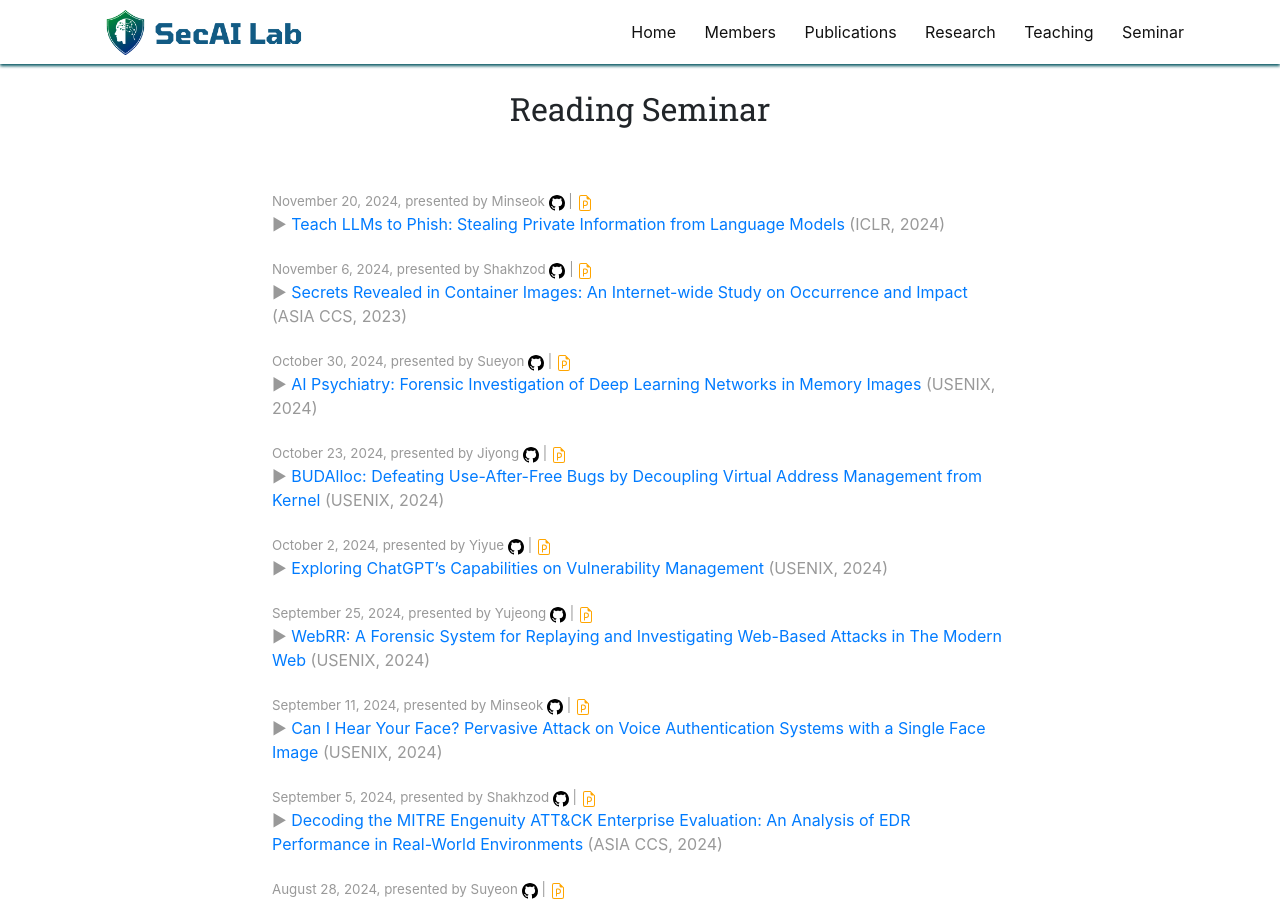
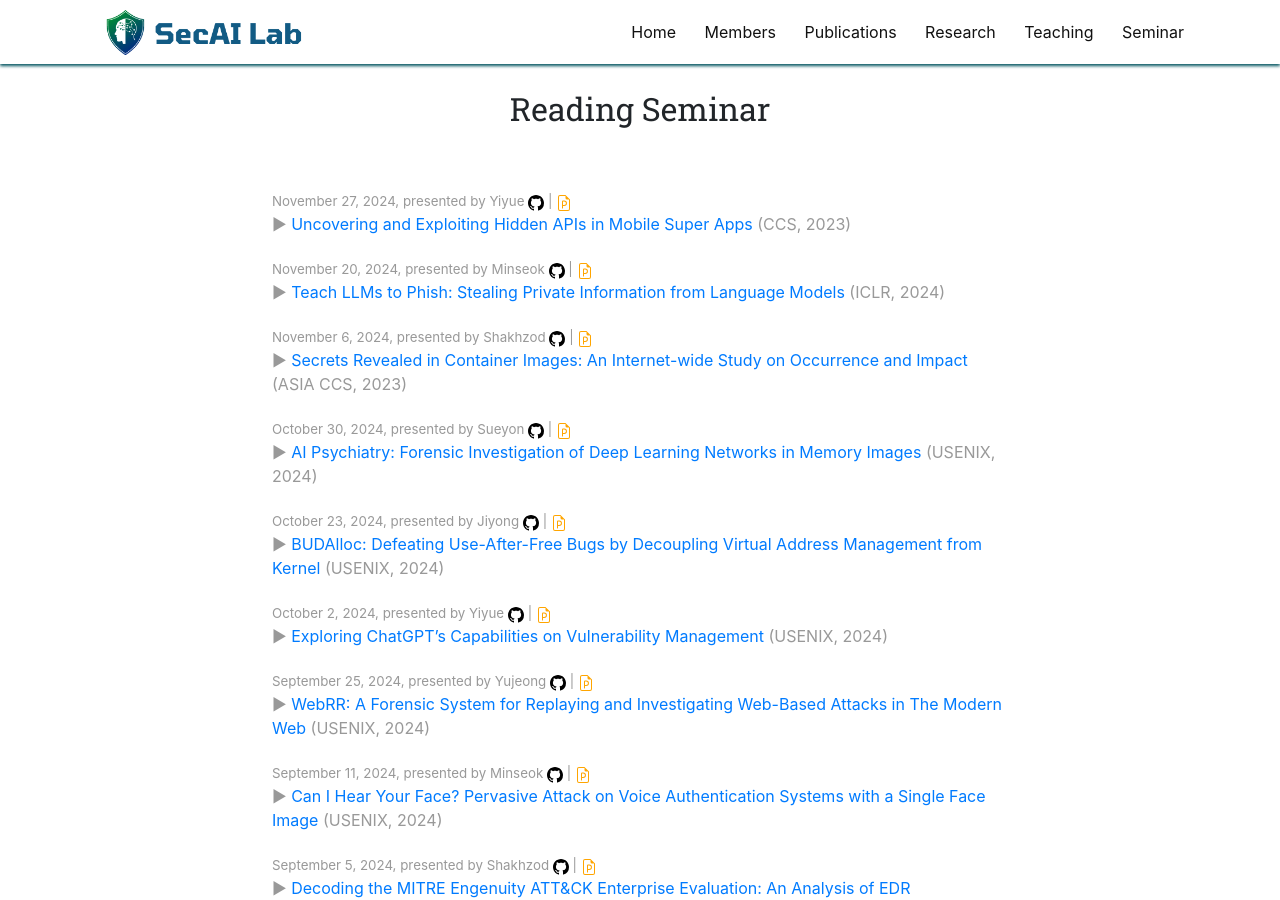
Before and after one commit to SecAI-Lab/secai-lab.github.io, a Jekyll site: the page built from pages/seminar.md, in a window 1280 px wide and 900 px high. Built offline with Jekyll 4.4.1, drawn with Linux system fonts in a browser that asks for light colours; nearby versions of some CDN libraries.

Commit message:
Update readings.yml

```diff
--- a/_data/readings.yml
+++ b/_data/readings.yml
@@ -1,3 +1,13 @@
+- title: "Uncovering and Exploiting Hidden APIs in Mobile Super Apps"
+  link: "https://dl.acm.org/doi/10.1145/3576915.3616676"
+  ppt_link: "https://for8821.synology.me:5001/d/s/10zk4kfAHVXxEMf7JwOZ8Tfu8xOyw6db/vUq4BkNEaWPqcv-did2uFZwiAPuKRplW-abmgxWAi2gs"
+  code_link: "https://docs.google.com/presentation/d/1JtCWd0XSkU6gavZ5j7ZxTJ8jZa_8a3a4dZB2BveL24Q/edit?usp=sharing"
+  presenter: Yiyue
+  conference: CCS
+  date: 2024.11.27
+  pub_year: 2023
+  discussion: ""
+
 - title: "Teach LLMs to Phish: Stealing Private Information from Language Models"
   link: "https://openreview.net/pdf?id=qo21ZlfNu6"
   ppt_link: "https://for8821.synology.me:5001/d/s/10zk4kfAHVXxEMf7JwOZ8Tfu8xOyw6db/vUq4BkNEaWPqcv-did2uFZwiAPuKRplW-abmgxWAi2gs"
@@ -6,7 +16,7 @@
   conference: ICLR
   date: 2024.11.20
   pub_year: 2024
-  discussion: "The paper introduces neural phishing, a method to extract sensitive information from large language models (LLMs) by injecting benign-looking poisoned data into their training datasets. The attack has three phases: poisoning during pretraining, memorization during fine-tuning, and information extraction during inference. Success rates range from 10% to 80%, depending on the model size, data duplication, and attacker knowledge. Larger and overtrained models are more vulnerable. Standard defenses like deduplication and differential privacy are ineffective. The study highlights significant privacy risks in LLMs and emphasizes the need for advanced defenses."
+  discussion: "(Discussion) The paper introduces neural phishing, a method to extract sensitive information from large language models (LLMs) by injecting benign-looking poisoned data into their training datasets. The attack has three phases: poisoning during pretraining, memorization during fine-tuning, and information extraction during inference. Success rates range from 10% to 80%, depending on the model size, data duplication, and attacker knowledge. Larger and overtrained models are more vulnerable. Standard defenses like deduplication and differential privacy are ineffective. The work highlights significant privacy risks in LLMs and emphasizes the need for advanced defenses. While the study is significant, its limitations include reliance on poisoned data appearing before secrets in training, difficulty in fully preventing memorization of sensitive patterns, and the low likelihood of individuals leaking sensitive data directly to LLMs."
 
 - title: "Secrets Revealed in Container Images: An Internet-wide Study on Occurrence and Impact"
   link: "https://dl.acm.org/doi/pdf/10.1145/3579856.3590329"
```
